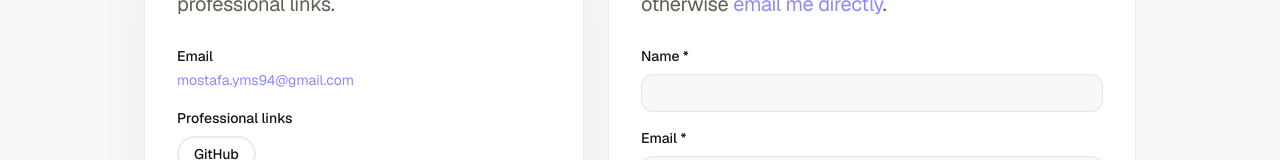
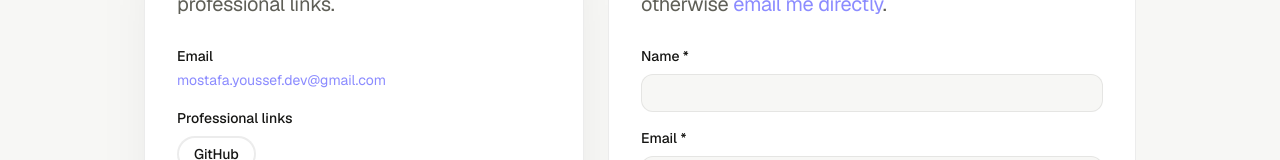
Before and after one commit to Mostafa-YMS/Portfolio, a Next.js app: page / in a window 1280 px wide. Shown: the part 8564-8724 px from the top of the page. Built offline with nearby package versions, Linux system fonts and the light colour scheme; no server answers.

Commit message:
content: update public email address

```diff
--- a/src/content/contact.ts
+++ b/src/content/contact.ts
@@ -3,9 +3,14 @@ import type { ContactMethod, ExternalLink, ResumeMetadata } from "./types";
 export const contactMethods: ContactMethod[] = [
   {
     type: "email",
-    value: "mostafa.yms94@gmail.com",
-    href: "mailto:mostafa.yms94@gmail.com",
+    value: "mostafa.youssef.dev@gmail.com",
+    href: "mailto:mostafa.youssef.dev@gmail.com",
     label: "Email",
+  },
+  {
+    type: "location",
+    value: "Cairo, Egypt",
+    label: "Location",
   },
 ];
 
```
